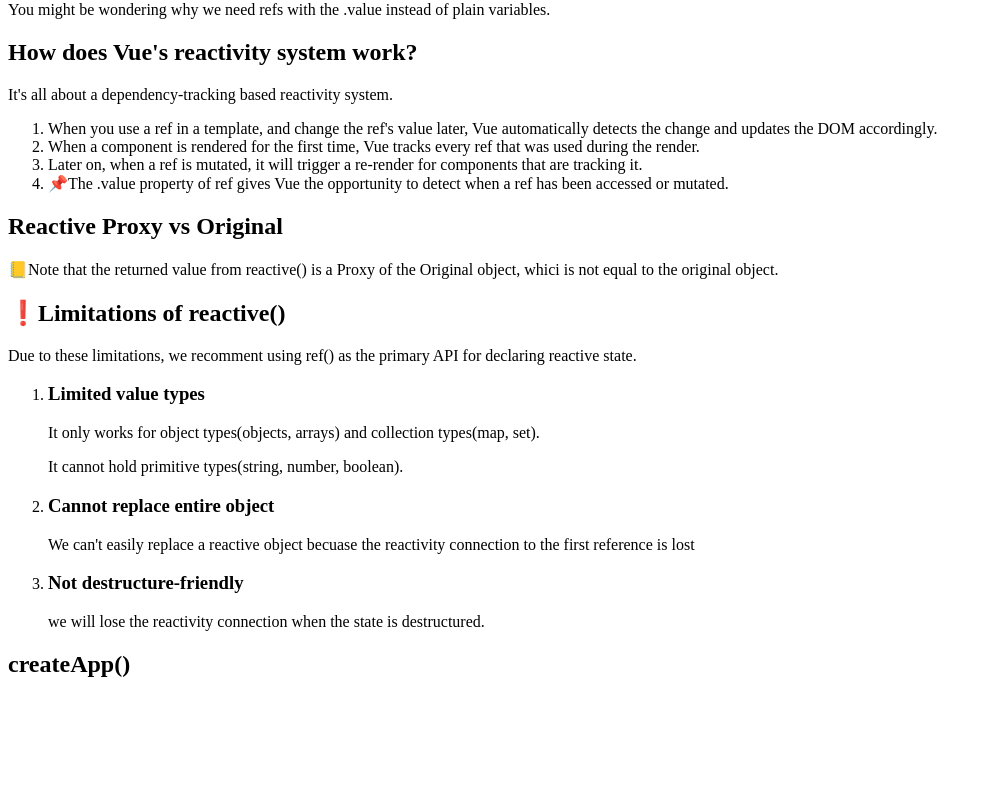
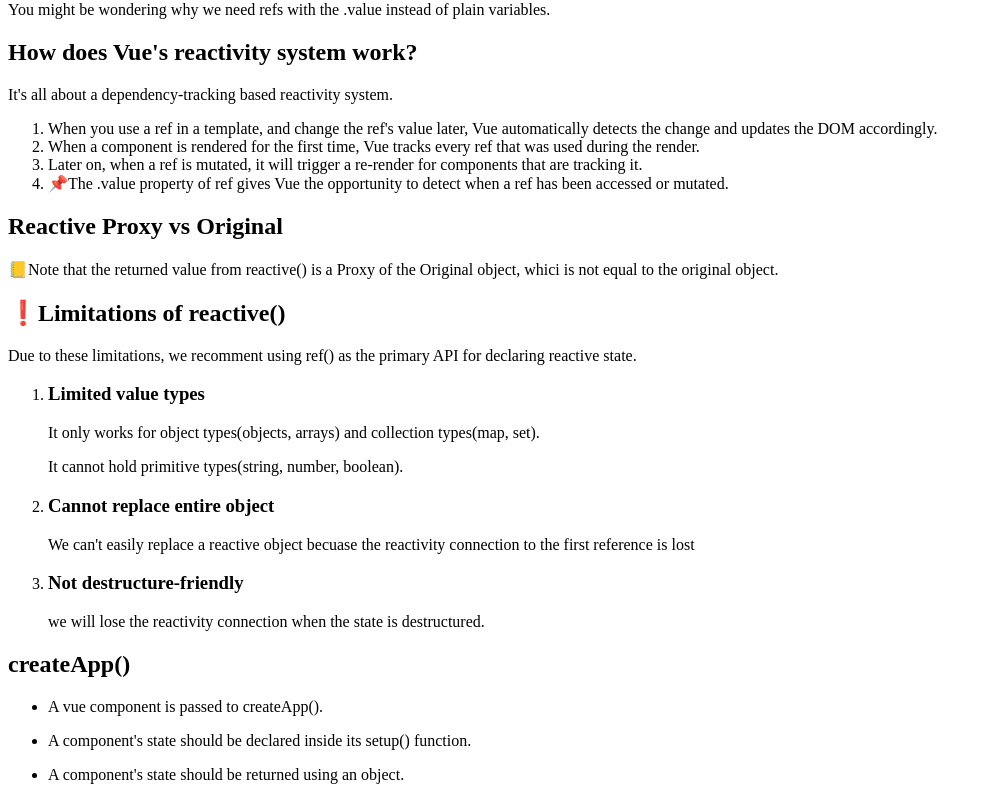
Before and after one commit to CHOCOCHANEL/vite-scaffold, a Vue app: page / in a window 1280 px wide. Shown: the part 858-1658 px from the top of the page, without its empty margins (0-992 px from the left). Before the commit the page ends 1556 px from the top, so only its background shows below. Built offline with nearby package versions, Linux system fonts and the light colour scheme.

Commit message:
2. Declarative Rendering
completed

```diff
--- a/src/App.vue
+++ b/src/App.vue
@@ -117,7 +117,14 @@
       </li>
     </ol>
   </div>
-  <div><h2>createApp()</h2></div>
+  <div>
+    <h2>createApp()</h2>
+    <ul>
+      <li><p>A vue component is passed to createApp().</p></li>
+      <li><p>A component's state should be declared inside its setup() function.</p></li>
+      <li><p>A component's state should be returned using an object.</p></li>
+    </ul>
+  </div>
 </template>
 
 <script>
```
